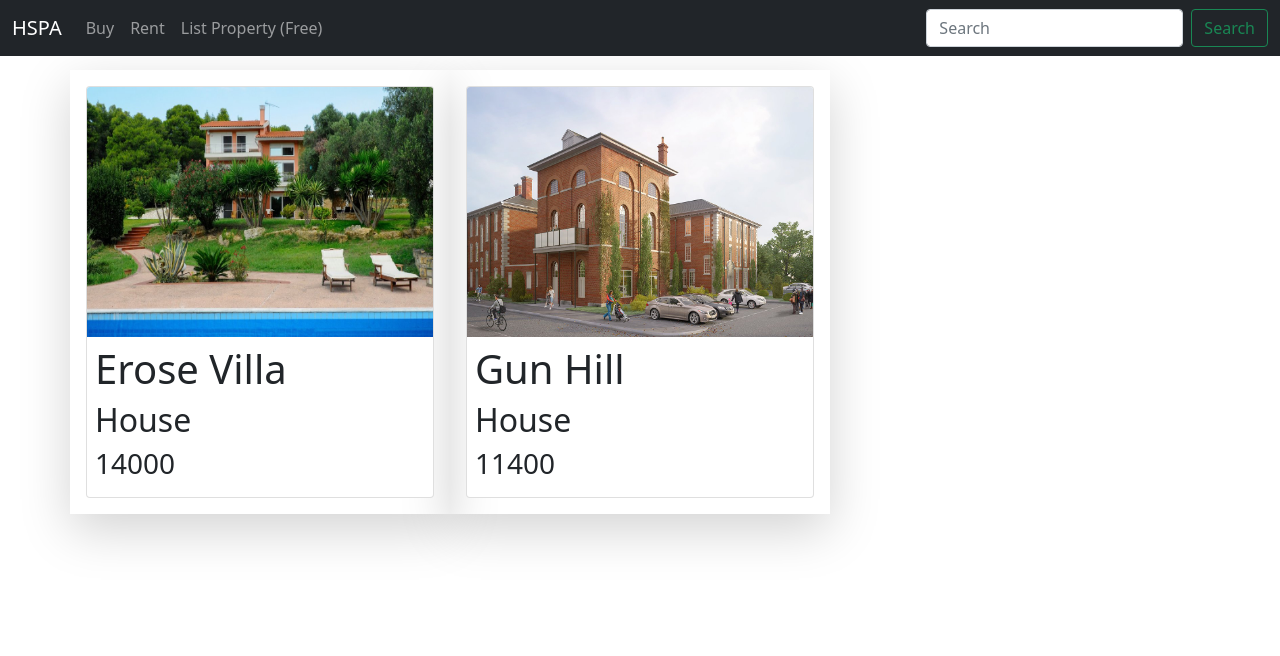
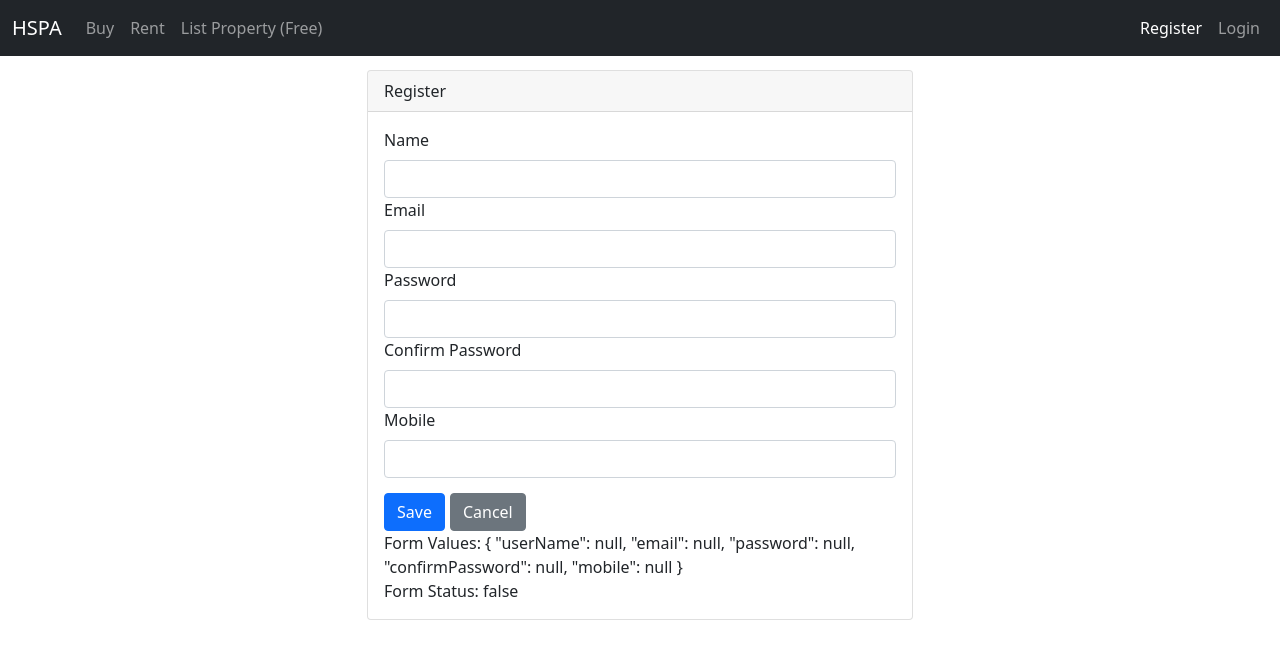
Before and after one commit to m4ksymiv/Houses, an Angular app in the folder Frontend/: page /user/register in a window 1280 px wide. Shown: the top 656 px of the page. Built offline with nearby package versions, Linux system fonts and the light colour scheme.

Commit message:
user-register forms

```diff
--- a/Frontend/src/app/nav-bar/nav-bar.component.html
+++ b/Frontend/src/app/nav-bar/nav-bar.component.html
@@ -16,10 +16,18 @@
           <a class="nav-link" routerLinkActive="active" routerLink="/add-property">List Property (Free)</a>
         </li>
       </ul>
-      <form class="d-flex">
-        <input class="form-control me-2" type="search" placeholder="Search" aria-label="Search">
-        <button class="btn btn-outline-success" type="submit">Search</button>
-      </form>
+
+      <div>
+        <ul class="nav navbar-nav">
+          <li class="nav-item">
+            <a class="nav-link" routerLinkActive="active" routerLink="/user/register">Register</a>
+          </li>
+          <li class="nav-item">
+            <a class="nav-link" routerLinkActive="active" routerLink="/user/login">Login</a>
+          </li>
+        </ul>
+      </div>
+
     </div>
   </div>
 </nav>
--- /dev/null
+++ b/Frontend/src/app/user/user-login/user-login.component.html
@@ -0,0 +1,3 @@
+<p>
+  user-login works!
+</p>
--- /dev/null
+++ b/Frontend/src/app/user/user-login/user-login.component.ts
@@ -0,0 +1,15 @@
+import { Component, OnInit } from '@angular/core';
+
+@Component({
+  selector: 'app-user-login',
+  templateUrl: './user-login.component.html',
+  styleUrls: ['./user-login.component.css']
+})
+export class UserLoginComponent implements OnInit {
+
+  constructor() { }
+
+  ngOnInit() {
+  }
+
+}
--- /dev/null
+++ b/Frontend/src/app/user/user-register/user-register.component.html
@@ -0,0 +1,56 @@
+<div class="row">
+  <div class="col-6 m-auto">
+  <div class="card m-auto">
+    <div class="card-header">
+      Register
+    </div>
+    <div class="card-body">
+      <form [formGroup]="registerationForm" (ngSubmit)="onSubmit()">
+        <div class="form-group col-12">
+            <label for="name" class="form-label">Name</label>
+            <input type="text" class="form-control" formControlName="userName">
+            <span *ngIf="!userName?.valid && userName?.touched" class="error-block">Please provide name</span>
+        </div>
+
+        <div class="form-group col-12">
+          <label for="email" class="form-label">Email</label>
+          <input type="text" class="form-control" formControlName="email">
+          <span *ngIf="!email?.valid && email?.touched" class="error-block">
+            <span *ngIf="email.hasError('required')">Please provide email id</span>
+            <span *ngIf="email.hasError('email')">Please provide valid email id</span>
+          </span>
+        </div>
+
+        <div class="form-group col-12">
+          <label for="passwrod" class="form-label">Password</label>
+          <input type="password" class="form-control" formControlName="password">
+          <span *ngIf="!password?.valid && password?.touched" class="error-block">
+            <span *ngIf="password.hasError('required')"> Please provide password</span>
+            <span *ngIf="password.hasError('minlength')"> Password should not be lesser than 8 character</span>
+          </span>
+        </div>
+
+        <div class="form-group col-12">
+          <label for="cpassword" class="form-label">Confirm Password</label>
+          <input type="password" class="form-control" formControlName="confirmPassword">
+          <span *ngIf="!confirmPassword?.valid && confirmPassword?.touched" class="error-block">
+            <span *ngIf="confirmPassword.hasError('required')"> Please confirm password</span>
+          </span>
+        </div>
+
+        <div class="form-group col-12">
+          <label for="mobile" class="form-label">Mobile</label>
+          <input type="text" class="form-control" formControlName="mobile">
+        </div>
+
+        <div class="form-group col-12">
+          <button type="submit" class="btn btn-primary">Save</button>
+          <button type="reset" class="btn btn-secondary">Cancel</button>
+        </div>
+        Form Values: {{registerationForm.value | json}} <br>
+        Form Status: {{registerationForm.valid}}
+      </form>
+    </div>
+  </div>
+  </div>
+</div>
--- /dev/null
+++ b/Frontend/src/app/user/user-register/user-register.component.ts
@@ -0,0 +1,54 @@
+import { variable } from '@angular/compiler/src/output/output_ast';
+import { Component, OnInit } from '@angular/core';
+import { FormControl, FormGroup, ValidationErrors, ValidatorFn, Validators } from '@angular/forms';
+
+@Component({
+  selector: 'app-user-register',
+  templateUrl: './user-register.component.html',
+  styleUrls: ['./user-register.component.css']
+})
+export class UserRegisterComponent implements OnInit {
+
+  registerationForm: FormGroup;
+
+  constructor() { }
+
+  ngOnInit() {
+    this.registerationForm = new FormGroup({
+      userName: new FormControl(null, [Validators.required]),
+      email: new FormControl(null, [Validators.required, Validators.email]),
+      password: new FormControl(null, [Validators.required, Validators.minLength(8)]),
+      confirmPassword: new FormControl(null, [Validators.required]),
+      mobile: new FormControl(null, [Validators.required, Validators.minLength(10)])
+    });
+  }
+
+ //passwordMatchingValidator(fg: FormGroup): Validators {
+ // return fg.get('password').value === fg.get('confirmPassword').value ? null :
+ // {notmatched: true };
+//}
+
+ get userName(){
+   return this.registerationForm.get('userName') as FormControl;
+ }
+
+ get email(){
+  return this.registerationForm.get('email') as FormControl;
+}
+
+get password(){
+  return this.registerationForm.get('password') as FormControl;
+}
+
+get confirmPassword(){
+  return this.registerationForm.get('confirmPassword') as FormControl;
+}
+
+get mobile(){
+  return this.registerationForm.get('mobile') as FormControl;
+}
+
+  onSubmit(){
+    console.log(this.registerationForm);
+  }
+}
--- /dev/null
+++ b/Frontend/src/assets/forms.css
@@ -0,0 +1,12 @@
+.ng-invalid.ng-touched{
+  border-color: red;
+}
+
+.error-block{
+  color: red;
+}
+
+button{
+  margin-right: 5px;
+  margin-top: 15px;
+}
--- a/Frontend/src/styles.css
+++ b/Frontend/src/styles.css
@@ -1 +1 @@
-/* You can add global styles to this file, and also import other style files */
+@import 'assets/forms.css'
```
Also changed, not shown: Frontend/src/app/app.module.ts (+9 -2 lines), Frontend/src/app/user/user-login/user-login.component.css (added), Frontend/src/app/user/user-register/user-register.component.css (added), 2 other files (tests, documents, lock files or other folders).
